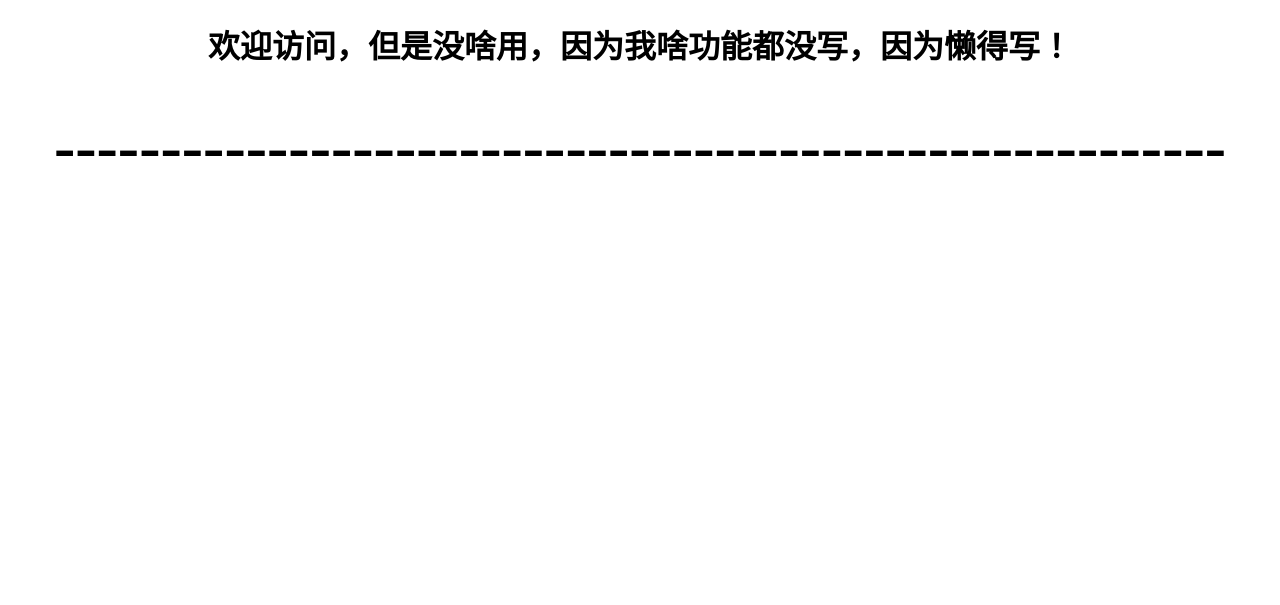
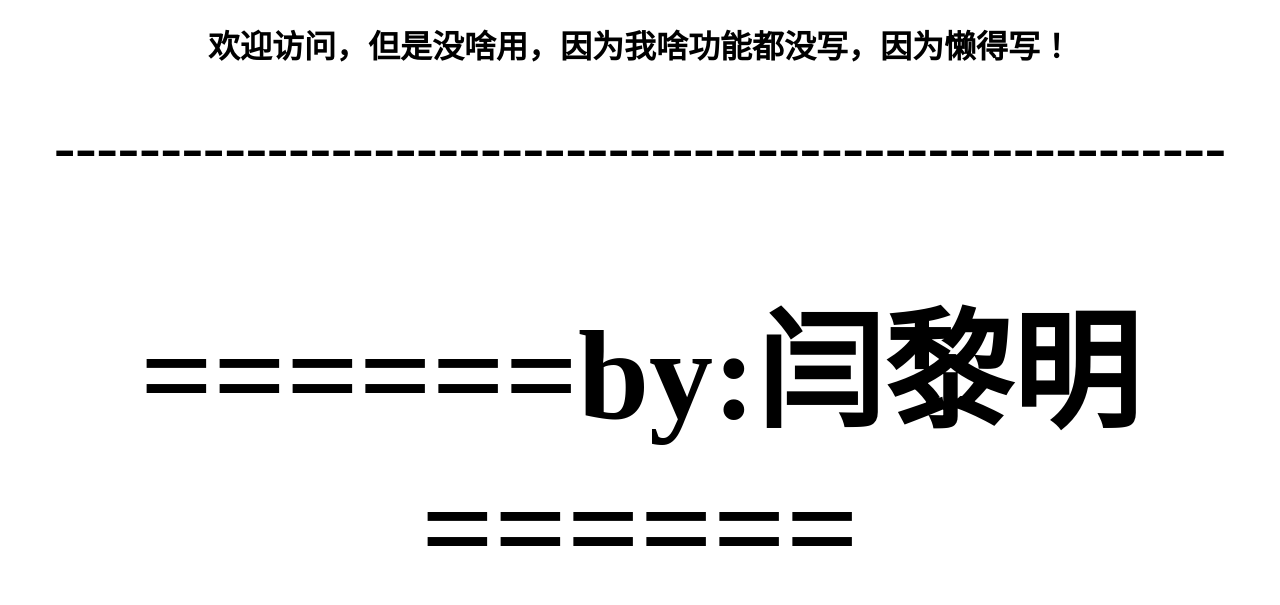
Before and after one commit to Yanlimimg/demo, a plain HTML site: page demo.html in a window 1280 px wide. Drawn offline with Linux system fonts and the light colour scheme.

Commit message:
Update demo.html

```diff
--- a/demo.html
+++ b/demo.html
@@ -7,5 +7,6 @@
 <body>
 <h1><center/>欢迎访问，但是没啥用，因为我啥功能都没写，因为懒得写！<center/><h1/>
     <h1><center/>-------------------------------------------------------<center/><h1/>
+        <h1><center/>======by:闫黎明======<center/><h1/>
 </body>
 </html>
```
